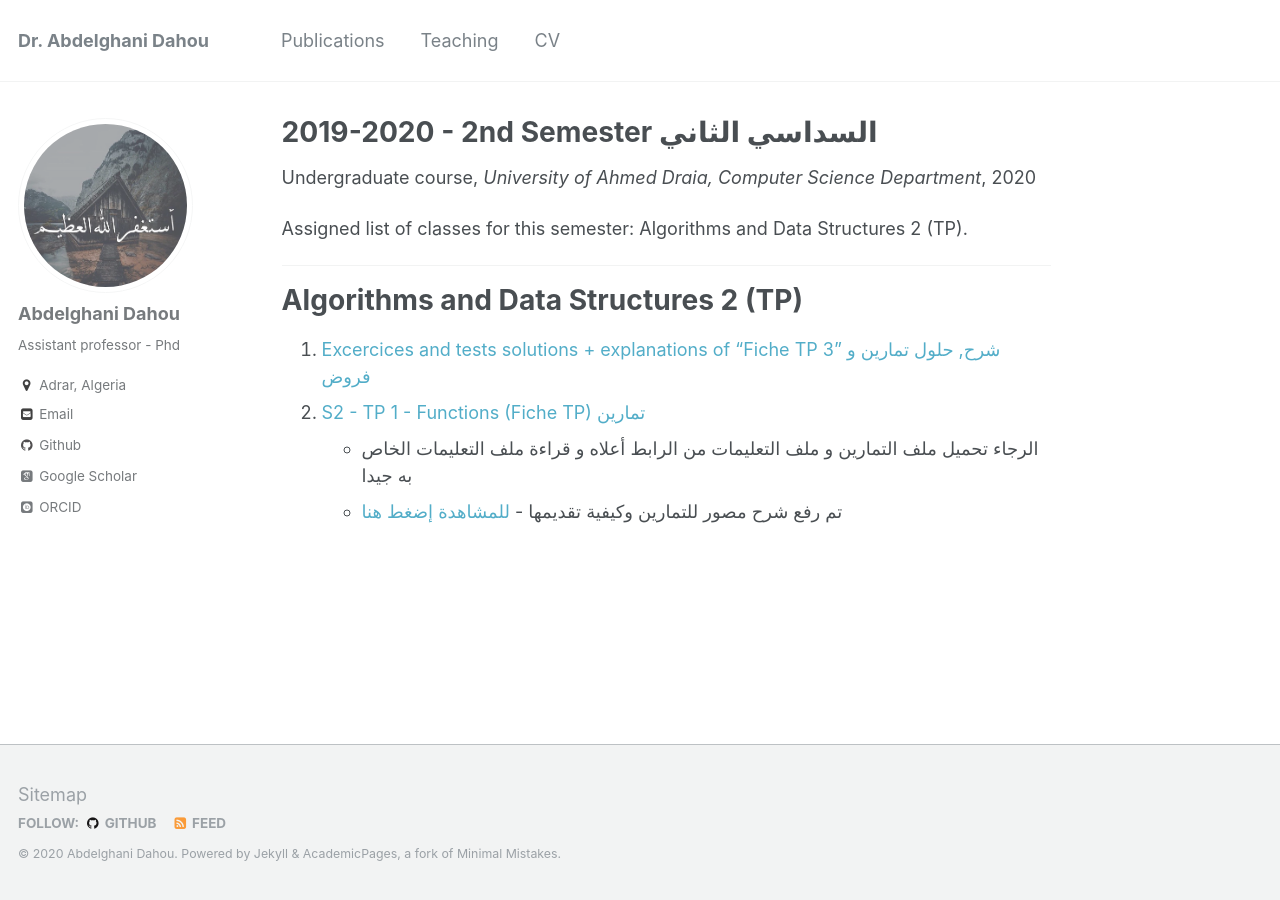
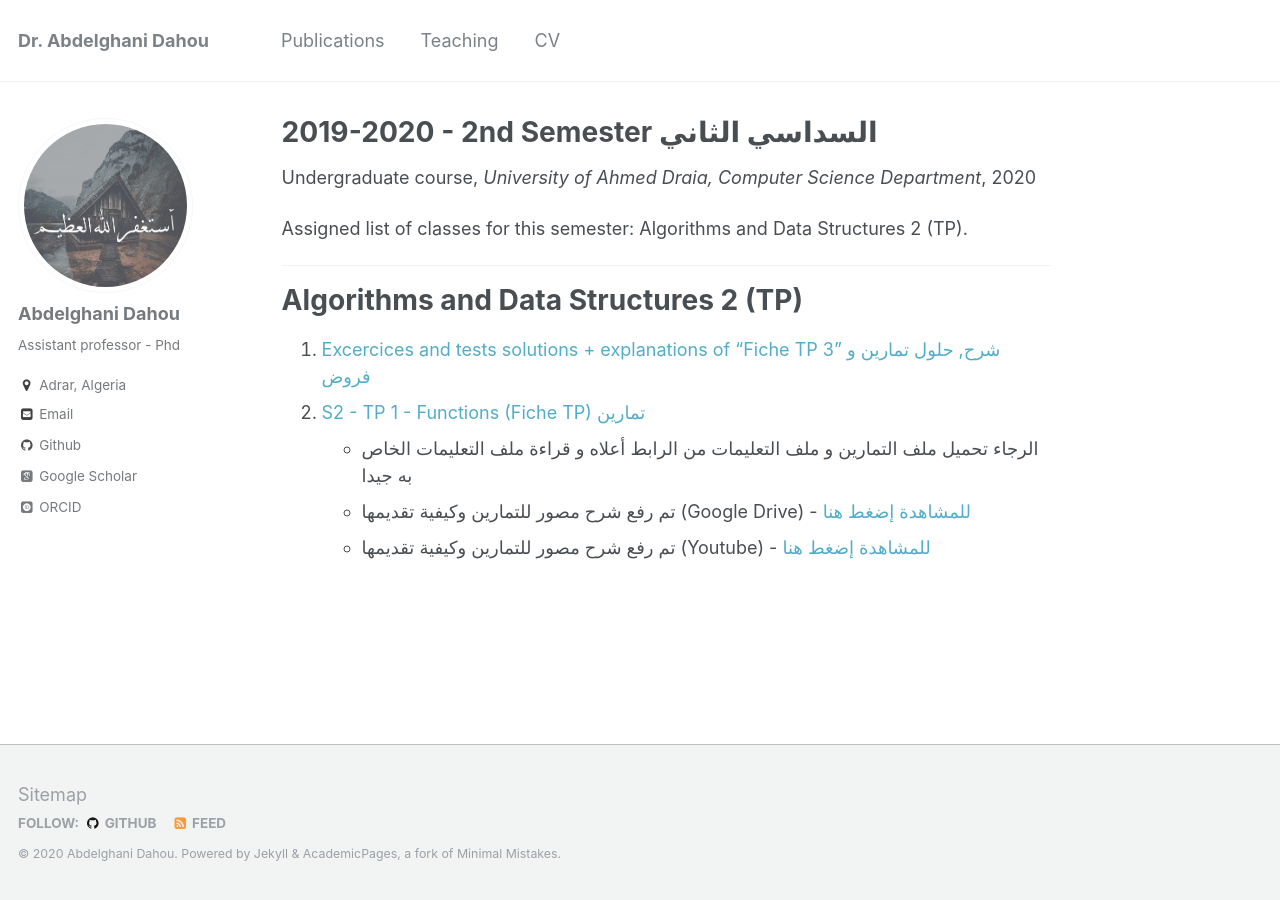
Before and after one commit to dr-dahou-adrar/dr-dahou-adrar.github.io, a Jekyll site: the page built from teaching_content/academic_year_2019_2020/2019-2020-2nd-semester-teaching.md, in a window 1280 px wide. Built offline with Jekyll 4.4.1, drawn with Linux system fonts in a browser that asks for light colours; some web fonts are replaced.

Commit message:
Update 2019-2020-2nd-semester-teaching.md

```diff
--- a/teaching_content/academic_year_2019_2020/2019-2020-2nd-semester-teaching.md
+++ b/teaching_content/academic_year_2019_2020/2019-2020-2nd-semester-teaching.md
@@ -18,4 +18,5 @@ Algorithms and Data Structures 2 (TP)
 1. [Excercices and tests solutions + explanations of "Fiche TP 3" شرح, حلول تمارين و فروض](https://www.notion.so/dahou/5-Fiche-TP03-6bf99212e1fd4d2c89adac28013cd857)
 2. [S2 - TP 1 - Functions (Fiche TP) تمارين ](https://elearning.univ-adrar.dz/course/view.php?id=266)
     *  الرجاء تحميل ملف التمارين و ملف التعليمات من الرابط أعلاه و قراءة ملف التعليمات الخاص به جيدا
-    *  تم رفع شرح مصور للتمارين وكيفية تقديمها  - [للمشاهدة إضغط هنا](https://drive.google.com/file/d/1E6w6ojhqDbdDbMgkTiDOr8o9FuYBvISh/view)
+    *  تم رفع شرح مصور للتمارين وكيفية تقديمها (Google Drive) - [للمشاهدة إضغط هنا](https://drive.google.com/file/d/1E6w6ojhqDbdDbMgkTiDOr8o9FuYBvISh/view)
+    *  تم رفع شرح مصور للتمارين وكيفية تقديمها (Youtube)  - [للمشاهدة إضغط هنا](https://www.youtube.com/watch?v=bEWbg0xvlLM)
```
